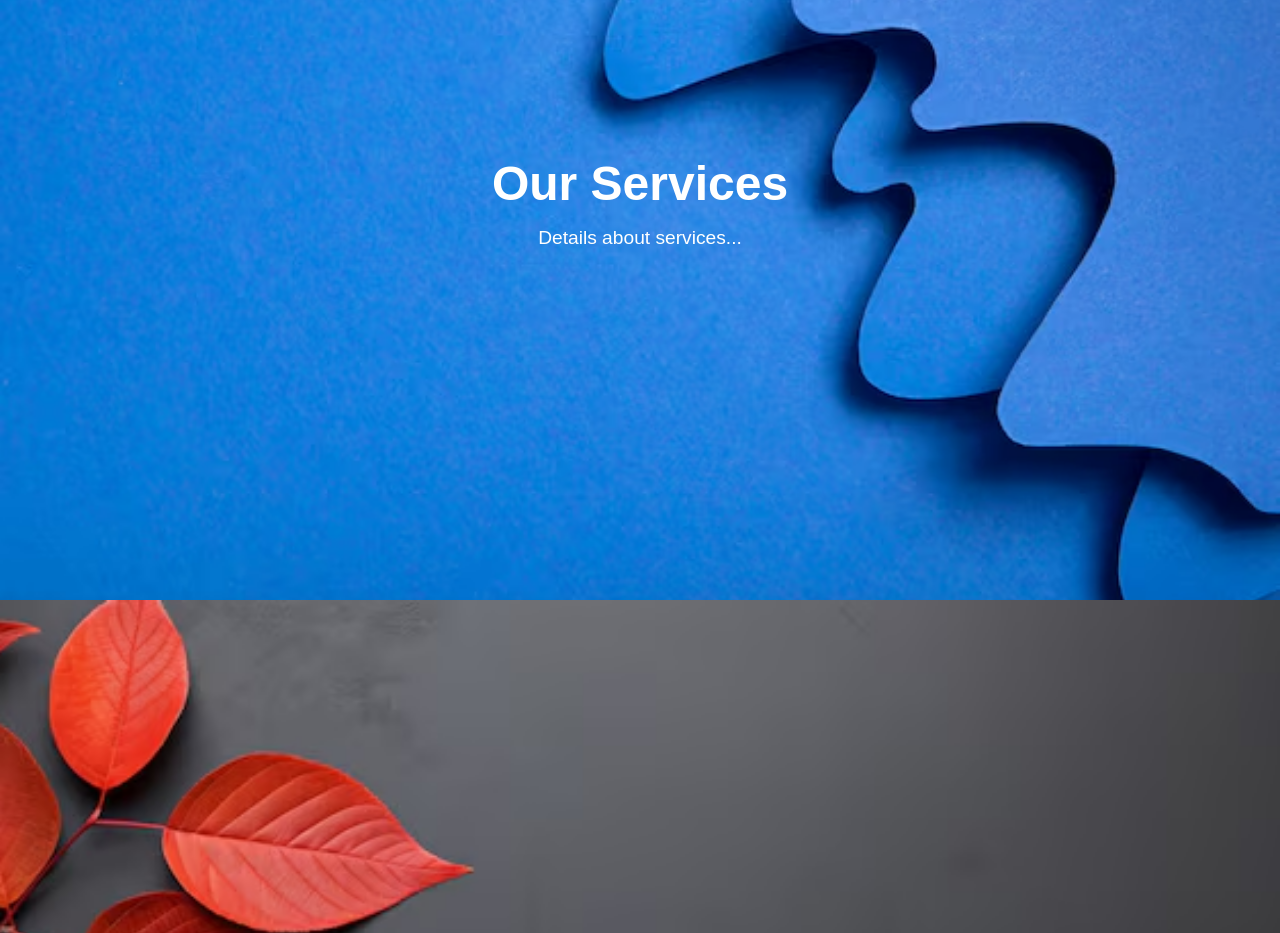
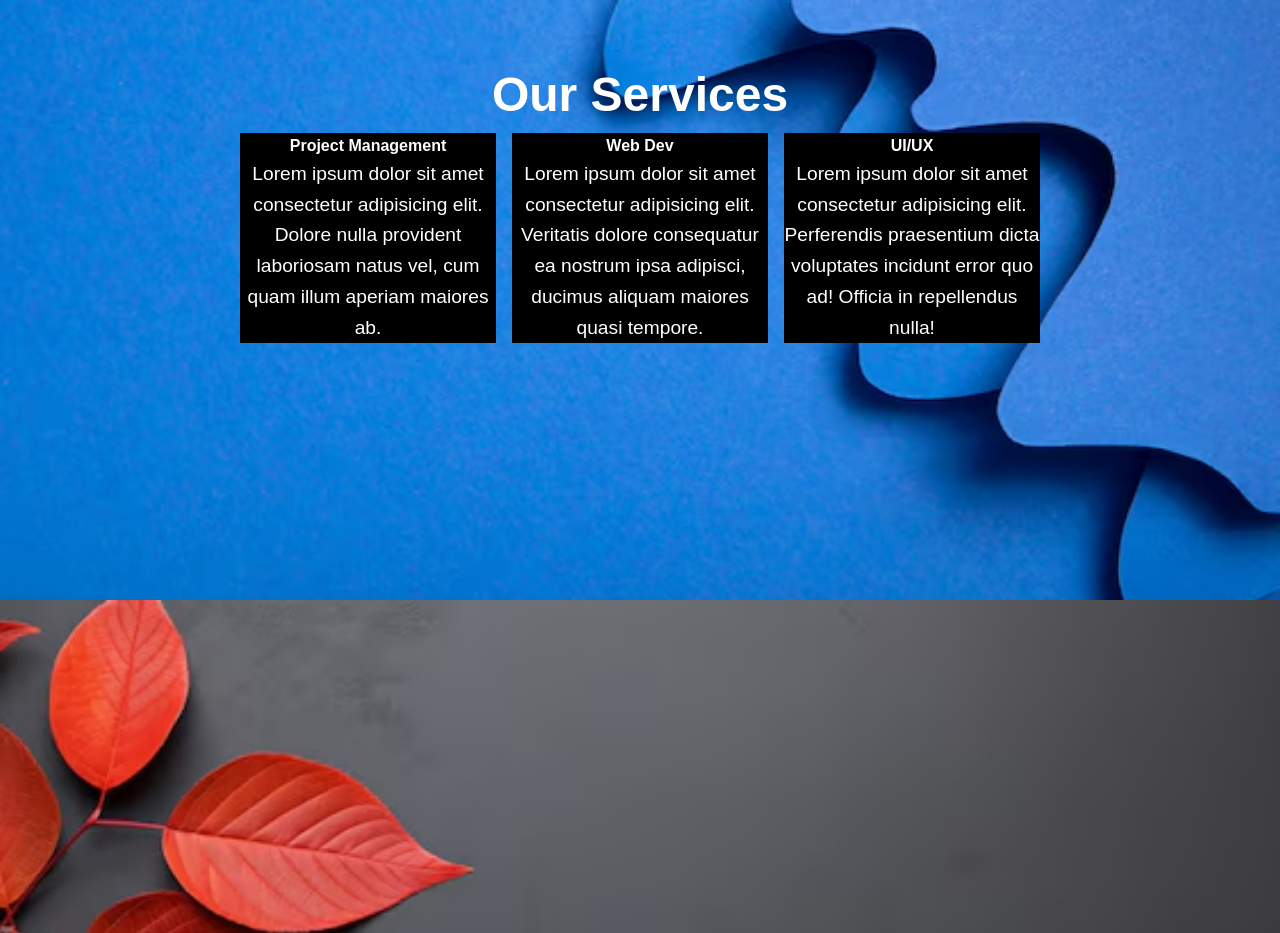
Before and after one commit to theguylex/LandingPage_ProdigyT-1, a plain HTML site: page index.html in a window 1280 px wide. Shown: the part 1000-1933 px from the top of the page. Drawn offline with Linux system fonts and the light colour scheme.

Commit message:
services box

```diff
--- a/index.html
+++ b/index.html
@@ -25,7 +25,20 @@
 
     <section id="services">
         <h2>Our Services</h2>
-        <p>Details about services...</p>
+        <div class="servicesBox">
+            <div class="box">
+                <h4>Project Management</h4>
+                <p>Lorem ipsum dolor sit amet consectetur adipisicing elit. Dolore nulla provident laboriosam natus vel, cum quam illum aperiam maiores ab.</p>
+            </div>
+            <div class="box">
+                <h4>Web Dev</h4>
+                <p>Lorem ipsum dolor sit amet consectetur adipisicing elit. Veritatis dolore consequatur ea nostrum ipsa adipisci, ducimus aliquam maiores quasi tempore.</p>
+            </div>
+            <div class="box">
+                <h4>UI/UX</h4>
+                <p>Lorem ipsum dolor sit amet consectetur adipisicing elit. Perferendis praesentium dicta voluptates incidunt error quo ad! Officia in repellendus nulla!</p>
+            </div>
+        </div>
     </section>
 
     <section id="about">
--- a/script.js
+++ b/script.js
@@ -3,7 +3,7 @@ const navbar = document.getElementById('navbar');
 
 // Add an event listener to change navbar style on scroll
 window.addEventListener('scroll', () => {
-    if (window.scrollY > 50) {
+    if (window.scrollY > 590) {
         navbar.classList.add('scrolled');
     } else {
         navbar.classList.remove('scrolled');
--- a/style.css
+++ b/style.css
@@ -77,6 +77,16 @@ section p {
     background: url('images/blue-psychedelic-paper-shapes_23-2149378252.avif')no-repeat center center/cover;
 }
 
+.servicesBox {
+    display: flex;
+    gap: 1rem;
+}
+
+.box {
+    background-color: black;
+    width: 20vw;
+}
+
 #about {
     /* background-color: #ccc; */
     background: url('images/autumn-leaves-composition_23-2151554949.avif')no-repeat center center/cover;
@@ -89,7 +99,7 @@ section p {
 
 /* Navbar change on scroll */
 .scrolled {
-    background-color: #222; /* Darker background when scrolled */
+    background-color: rgb(3, 7, 54);
 }
 
 /* Responsive design for smaller screens */
```
